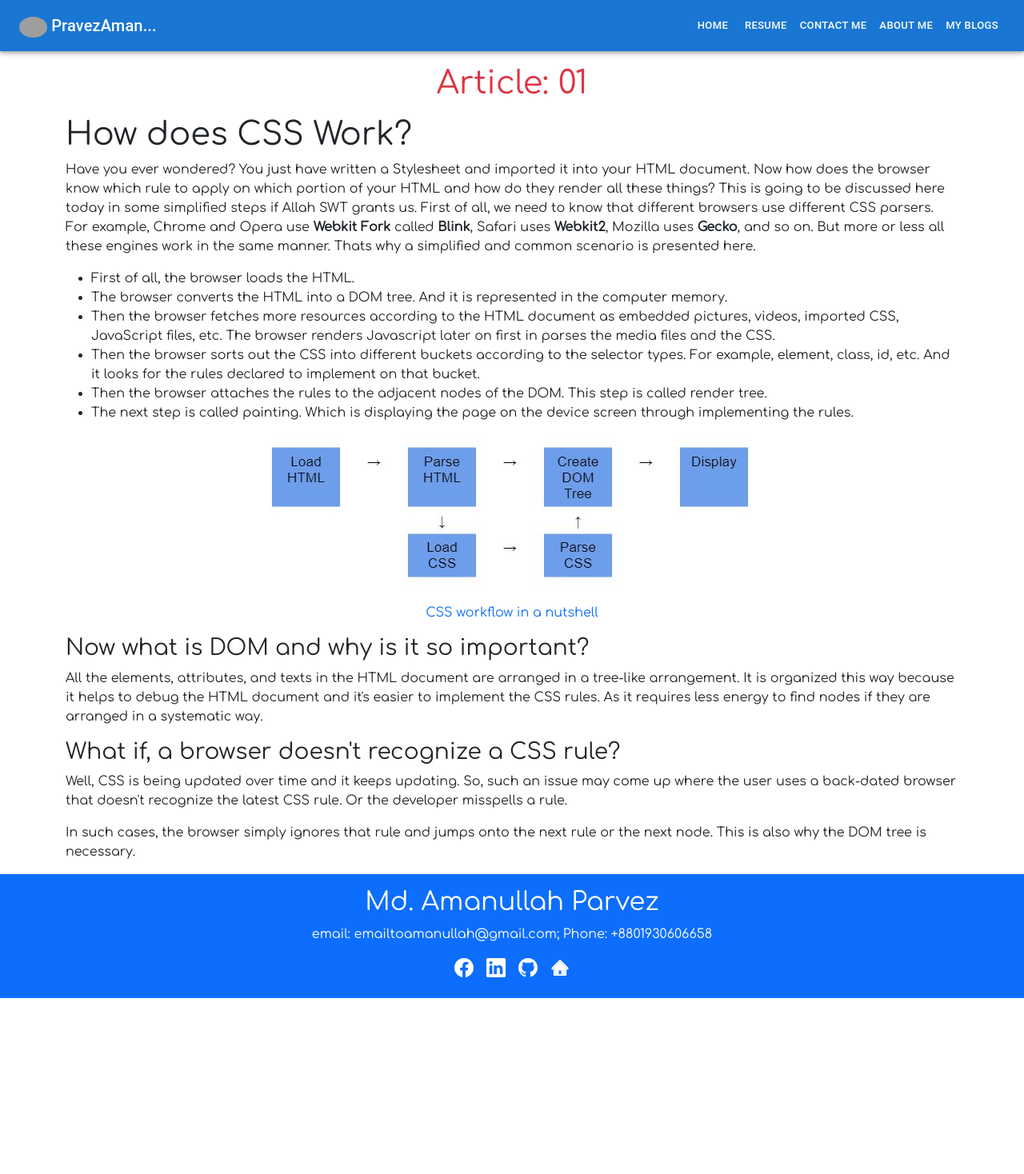
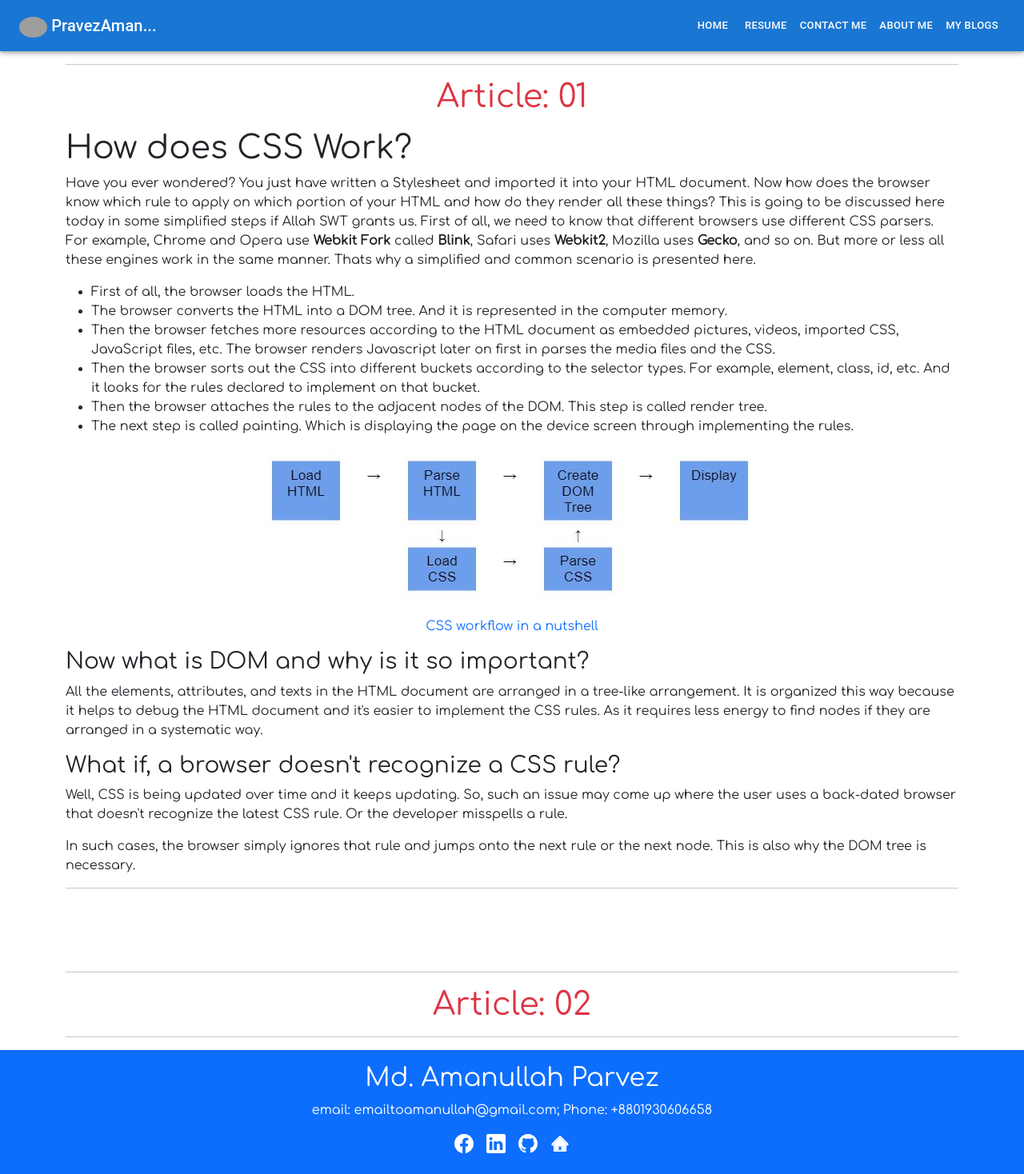
Before and after one commit to parvezaman/portfolio-parvezAman-client-side, a React (Create React App) app: page /blogs in a window 1280 px wide. Shown: the whole page at 80% size. Before the commit the page ends 1248 px from the top, so only its background shows below. Built offline with nearby package versions, Linux system fonts and the light colour scheme; grey boxes are pictures that could not be loaded.

Commit message:
article divider added

```diff
--- a/src/Pages/Blogs/Blogs.js
+++ b/src/Pages/Blogs/Blogs.js
@@ -7,6 +7,7 @@ const Blogs = () => {
     return (
         <Container>
             <article>
+                <hr />
                 <h1 className='text-center text-danger mb-3 mt-3'>Article: 01</h1>
                 <h1>How does CSS Work?</h1>
                 <p>Have you ever wondered? You just have written a Stylesheet and imported it into your HTML document. Now how does the browser know which rule to apply on which portion of your HTML and how do they render all these things? This is going to be discussed here today in some simplified steps if Allah SWT grants us. First of all, we need to know that different browsers use different CSS parsers. For example, Chrome and Opera use <strong>Webkit Fork</strong> called <strong>Blink</strong>, Safari uses <strong>Webkit2</strong>,  Mozilla uses <strong>Gecko</strong>, and so on. But more or less all these engines work in the same manner. Thats why a simplified and common scenario is presented here.</p>
@@ -31,6 +32,15 @@ const Blogs = () => {
                 <p>Well, CSS is being updated over time and it keeps updating. So, such an issue may come up where the user uses a back-dated browser that doesn't recognize the latest CSS rule. Or the developer misspells a rule. </p>
                 <p>In such cases, the browser simply ignores that rule and jumps onto the next rule or the next node. This is also why the DOM tree is necessary. </p>
 
+                <hr />
+            </article>
+            <br /><br /><br />
+
+            <article>
+                <hr />
+                <h1 className='text-center text-danger mb-3 mt-3'>Article: 02</h1>
+
+                <hr />
             </article>
         </Container>
     );
```
